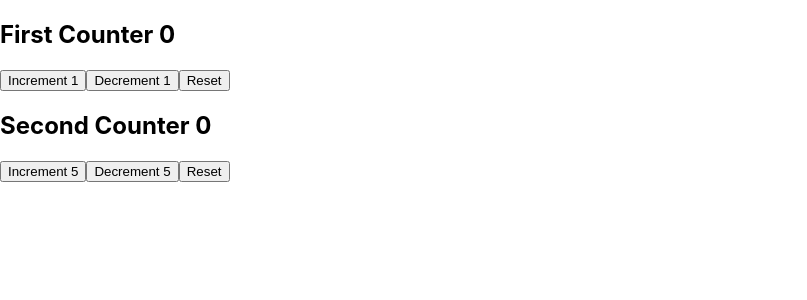
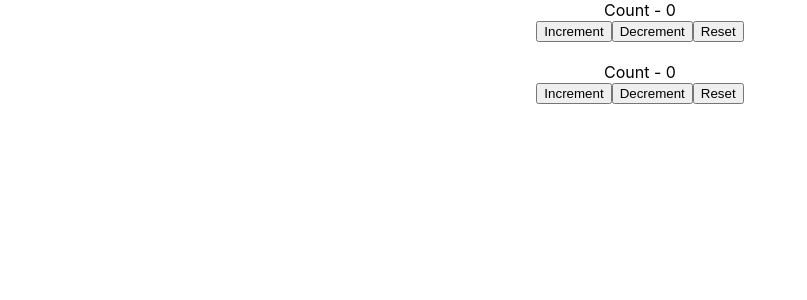
Before and after one commit to opxyc/js.react.l.hooks, a React (Create React App) app: page / in a window 1280 px wide. Shown: the top 300 px of the page, without its empty margins (0-807 px from the left). Built offline with nearby package versions, Linux system fonts and the light colour scheme.

Commit message:
useReducer - multiple reducers

```diff
--- a/src/App.js
+++ b/src/App.js
@@ -1,10 +1,11 @@
 // import CounterOne from './components/useReducer/CounterOne'
-import CounterTwo from './components/useReducer/CounterTwo'
+// import CounterTwo from './components/useReducer/CounterTwo'
+import MultipleReducers from './components/useReducer/MultipleReducers'
 
 function App() {
   return (
     <div className="App">
-      <CounterTwo />
+      <MultipleReducers />
     </div>
   );
 }
--- /dev/null
+++ b/src/components/useReducer/MultipleReducers.js
@@ -0,0 +1,38 @@
+import React, {useReducer} from 'react'
+
+const initialState = 0
+
+const reducer = (state, action) => {
+    switch(action) {
+        case 'increment':
+            return state + 1
+        case 'decrement':
+            return state - 1
+        case 'reset':
+            return initialState
+        default:
+            return state
+    }
+}
+
+function MultipleReducers() {
+    const [count, dispatch] = useReducer(reducer, initialState)
+    const [countTwo, dispatchTwo] = useReducer(reducer, initialState)
+
+    return (
+        <div style={{textAlign:'center'}}>
+            <div>Count - {count}</div>
+            <button onClick={()=>dispatch('increment')}>Increment</button>
+            <button onClick={()=>dispatch('decrement')}>Decrement</button>
+            <button onClick={()=>dispatch('reset')}>Reset</button>
+
+            <br/><br/>
+            <div>Count - {countTwo}</div>
+            <button onClick={()=>dispatchTwo('increment')}>Increment</button>
+            <button onClick={()=>dispatchTwo('decrement')}>Decrement</button>
+            <button onClick={()=>dispatchTwo('reset')}>Reset</button>
+        </div>
+    )
+}
+
+export default MultipleReducers
```
